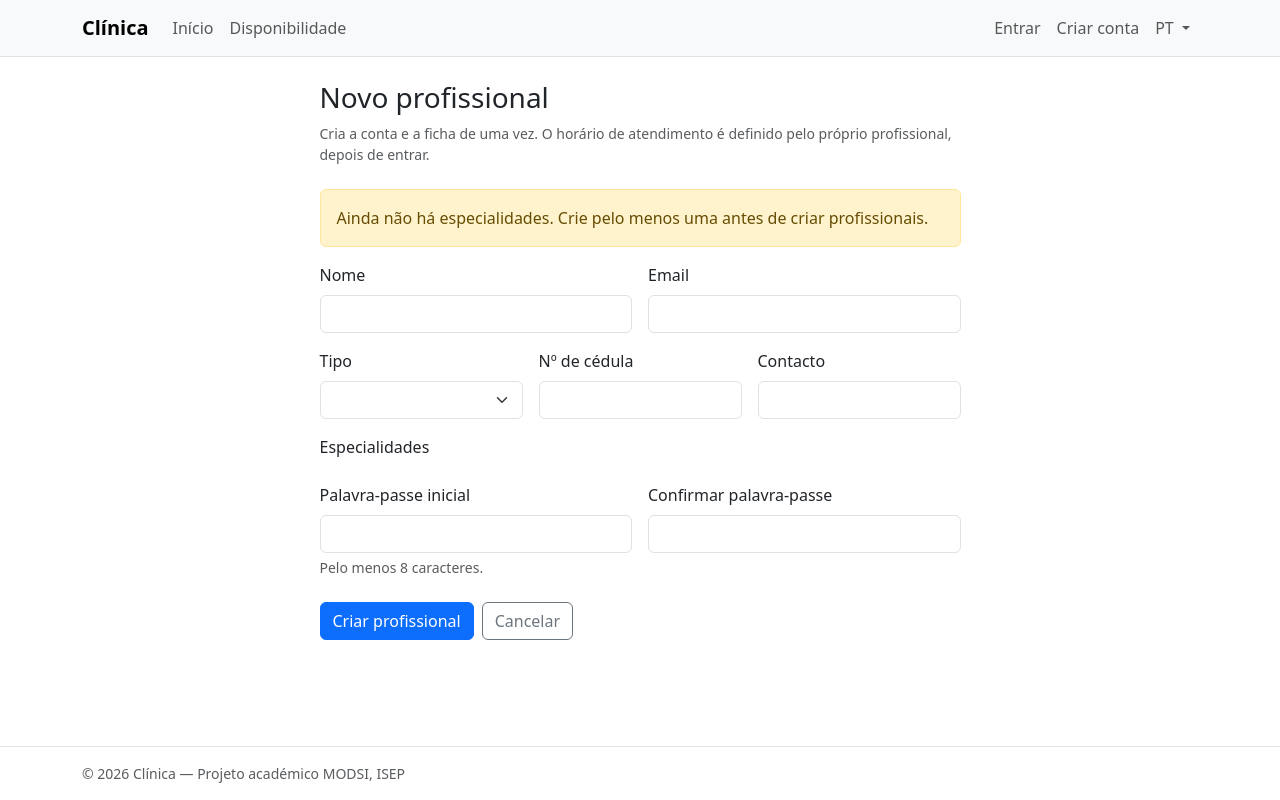
After one commit to varzi0503/Clinica_MODSI, a Laravel app: template resources/views/rececao/profissionais/create.blade.php in a window 1280 px wide. The commit adds this page. Run offline with Laravel 12, Linux system fonts and the light colour scheme; the template is opened without the code that fills it, so the values that code supplies are empty; style sheets or scripts are compiled from the project's sources.

Commit message:
feat: receção cria e lista profissionais

```diff
--- a/lang/pt/validation.php
+++ b/lang/pt/validation.php
@@ -163,6 +163,11 @@ return [
         'motivo'                   => 'motivo',
         'motivo_consulta'          => 'motivo da consulta',
         'num_utente'               => 'nº de utente',
+        'num_cedula'               => 'nº de cédula',
+        'tipo'                     => 'tipo',
+        'contacto'                 => 'contacto',
+        'especialidades'           => 'especialidades',
+        'especialidades.*'         => 'especialidade',
         'telefone'                 => 'telefone',
         'address'                  => 'morada',
         'affiliate_url'            => 'URL de afiliado',
--- a/resources/views/partials/navbar.blade.php
+++ b/resources/views/partials/navbar.blade.php
@@ -36,6 +36,10 @@
                         <li class="nav-item">
                             <a class="nav-link {{ request()->routeIs('rececao.consultas.*') ? 'active' : '' }}"
                                href="{{ route('rececao.consultas.create') }}">{{ __('Marcar consulta') }}</a>
+                        </li>
+                        <li class="nav-item">
+                            <a class="nav-link {{ request()->routeIs('rececao.profissionais.*') ? 'active' : '' }}"
+                               href="{{ route('rececao.profissionais.index') }}">{{ __('Profissionais') }}</a>
                         </li>
                     @endif
                     @if (auth()->user()->temPerfil('paciente'))
--- /dev/null
+++ b/resources/views/rececao/profissionais/create.blade.php
@@ -0,0 +1,98 @@
+@extends('layouts.app')
+
+@section('title', __('Novo profissional'))
+
+@section('content')
+    <div class="row justify-content-center">
+        <div class="col-md-10 col-lg-7">
+            <h1 class="h3 mb-2">{{ __('Novo profissional') }}</h1>
+            <p class="text-muted small mb-4">{{ __('Cria a conta e a ficha de uma vez. O horário de atendimento é definido pelo próprio profissional, depois de entrar.') }}</p>
+
+            @if ($especialidades->isEmpty())
+                <div class="alert alert-warning">{{ __('Ainda não há especialidades. Crie pelo menos uma antes de criar profissionais.') }}</div>
+            @endif
+
+            <form method="POST" action="{{ route('rececao.profissionais.store') }}" novalidate>
+                @csrf
+
+                <div class="row g-3">
+                    <div class="col-md-6">
+                        <label for="name" class="form-label">{{ __('Nome') }}</label>
+                        <input type="text" id="name" name="name" maxlength="255" required
+                               class="form-control @error('name') is-invalid @enderror" value="{{ old('name') }}">
+                        @error('name') <div class="invalid-feedback">{{ $message }}</div> @enderror
+                    </div>
+
+                    <div class="col-md-6">
+                        <label for="email" class="form-label">{{ __('Email') }}</label>
+                        <input type="email" id="email" name="email" maxlength="255" required
+                               class="form-control @error('email') is-invalid @enderror" value="{{ old('email') }}">
+                        @error('email') <div class="invalid-feedback">{{ $message }}</div> @enderror
+                    </div>
+
+                    <div class="col-md-4">
+                        <label for="tipo" class="form-label">{{ __('Tipo') }}</label>
+                        <select id="tipo" name="tipo" required class="form-select @error('tipo') is-invalid @enderror">
+                            @foreach ($tipos as $tipo)
+                                <option value="{{ $tipo->value }}" @selected(old('tipo') === $tipo->value)>{{ $tipo->label() }}</option>
+                            @endforeach
+                        </select>
+                        @error('tipo') <div class="invalid-feedback">{{ $message }}</div> @enderror
+                    </div>
+
+                    <div class="col-md-4">
+                        <label for="num_cedula" class="form-label">{{ __('Nº de cédula') }}</label>
+                        <input type="text" id="num_cedula" name="num_cedula" maxlength="20" required
+                               class="form-control @error('num_cedula') is-invalid @enderror" value="{{ old('num_cedula') }}">
+                        @error('num_cedula') <div class="invalid-feedback">{{ $message }}</div> @enderror
+                    </div>
+
+                    <div class="col-md-4">
+                        <label for="contacto" class="form-label">{{ __('Contacto') }}</label>
+                        <input type="tel" id="contacto" name="contacto" maxlength="20"
+                               class="form-control @error('contacto') is-invalid @enderror" value="{{ old('contacto') }}">
+                        @error('contacto') <div class="invalid-feedback">{{ $message }}</div> @enderror
+                    </div>
+
+                    <div class="col-12">
+                        <fieldset>
+                            <legend class="form-label fs-6">{{ __('Especialidades') }}</legend>
+                            <div class="row row-cols-1 row-cols-sm-2 row-cols-lg-3 g-1">
+                                @foreach ($especialidades as $especialidade)
+                                    <div class="col">
+                                        <div class="form-check">
+                                            <input type="checkbox" class="form-check-input @error('especialidades') is-invalid @enderror"
+                                                   id="especialidade-{{ $especialidade->id }}" name="especialidades[]" value="{{ $especialidade->id }}"
+                                                   @checked(in_array($especialidade->id, array_map('intval', (array) old('especialidades', [])), true))>
+                                            <label class="form-check-label" for="especialidade-{{ $especialidade->id }}">{{ $especialidade->nome }}</label>
+                                        </div>
+                                    </div>
+                                @endforeach
+                            </div>
+                            @error('especialidades') <div class="text-danger small mt-1">{{ $message }}</div> @enderror
+                            @error('especialidades.*') <div class="text-danger small mt-1">{{ $message }}</div> @enderror
+                        </fieldset>
+                    </div>
+
+                    <div class="col-md-6">
+                        <label for="password" class="form-label">{{ __('Palavra-passe inicial') }}</label>
+                        <input type="password" id="password" name="password" required autocomplete="new-password"
+                               class="form-control @error('password') is-invalid @enderror">
+                        <div class="form-text">{{ __('Pelo menos 8 caracteres.') }}</div>
+                        @error('password') <div class="invalid-feedback">{{ $message }}</div> @enderror
+                    </div>
+
+                    <div class="col-md-6">
+                        <label for="password_confirmation" class="form-label">{{ __('Confirmar palavra-passe') }}</label>
+                        <input type="password" id="password_confirmation" name="password_confirmation" required autocomplete="new-password" class="form-control">
+                    </div>
+                </div>
+
+                <div class="d-flex gap-2 mt-4">
+                    <button type="submit" class="btn btn-primary">{{ __('Criar profissional') }}</button>
+                    <a href="{{ route('rececao.profissionais.index') }}" class="btn btn-outline-secondary">{{ __('Cancelar') }}</a>
+                </div>
+            </form>
+        </div>
+    </div>
+@endsection
--- a/routes/web.php
+++ b/routes/web.php
@@ -11,6 +11,7 @@ use App\Http\Controllers\Profissional\HorarioController;
 use App\Http\Controllers\Profissional\RegistoConsultaController;
 use App\Http\Controllers\Rececao\MarcacaoController;
 use App\Http\Controllers\Rececao\PedidoConsultaController;
+use App\Http\Controllers\Rececao\ProfissionalController;
 use Illuminate\Support\Facades\Route;
 
 Route::view('/', 'home')->name('home');
@@ -61,6 +62,9 @@ Route::middleware(['auth', 'perfil:rececionista'])->prefix('rececao')->name('rec
     Route::post('/pedidos/{consulta}/rejeitar', [PedidoConsultaController::class, 'rejeitar'])->name('pedidos.rejeitar');
     Route::get('/consultas/marcar', [MarcacaoController::class, 'create'])->name('consultas.create');
     Route::post('/consultas', [MarcacaoController::class, 'store'])->name('consultas.store');
+    Route::get('/profissionais', [ProfissionalController::class, 'index'])->name('profissionais.index');
+    Route::get('/profissionais/novo', [ProfissionalController::class, 'create'])->name('profissionais.create');
+    Route::post('/profissionais', [ProfissionalController::class, 'store'])->name('profissionais.store');
 });
 
 // POST (e não GET) porque altera o estado da sessão; o formulário leva token CSRF.
```
Also changed, not shown: app/Http/Controllers/Rececao/ProfissionalController.php (added, +102 -0 lines), app/Http/Requests/Rececao/CriarProfissionalRequest.php (added, +52 -0 lines), lang/en.json (+16 -0 lines), resources/views/rececao/profissionais/index.blade.php (added, +72 -0 lines), tests/Feature/ProfissionaisRececaoTest.php (added, +174 -0 lines).
